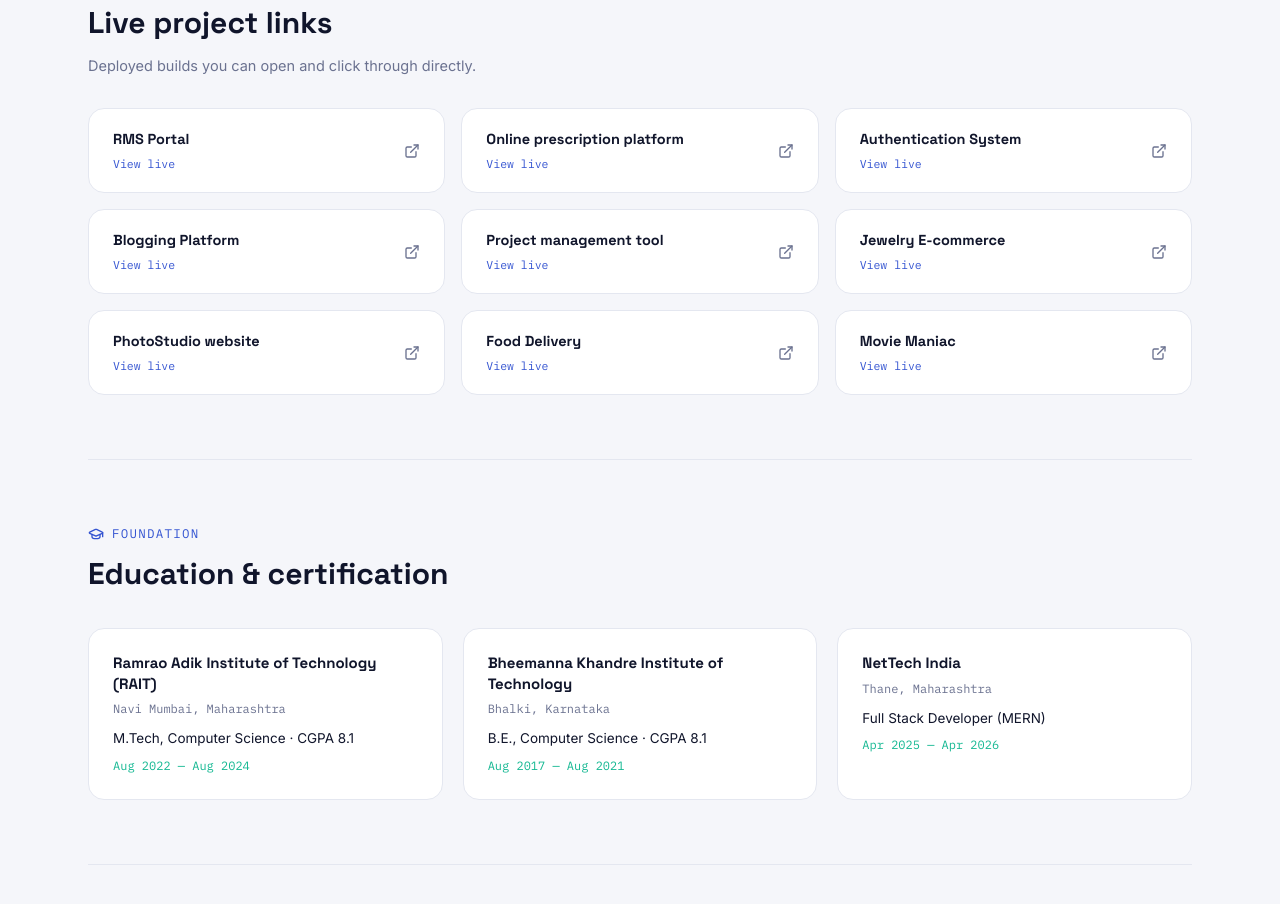
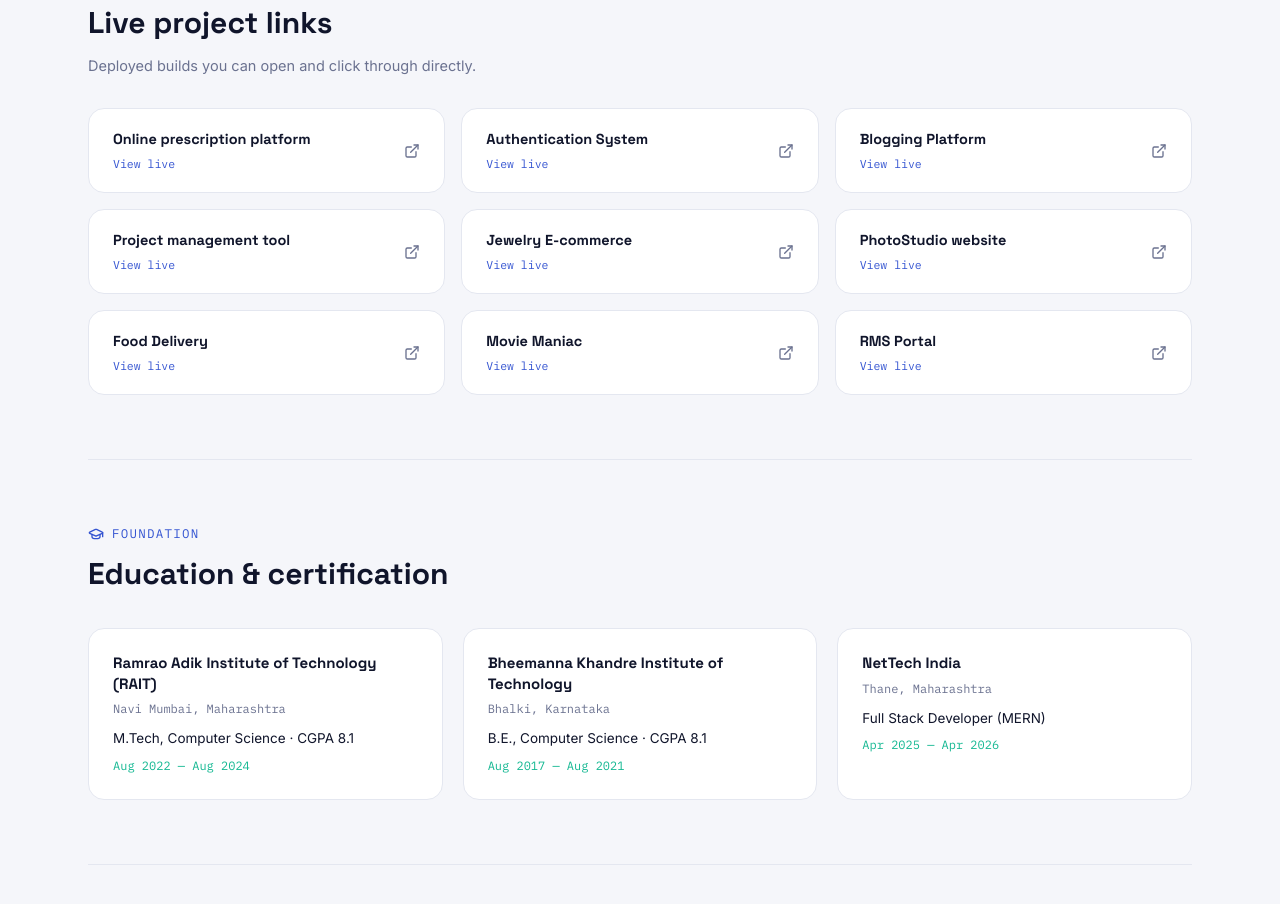
Before and after one commit to PriyaKKarkare/portfoilo_resume, a React (Vite) app in the folder client/: page / in a window 1280 px wide. Shown: the part 3640-4544 px from the top of the page. Built offline with nearby package versions, Linux system fonts and the light colour scheme; no server answers.

Commit message:
design the project format.

```diff
--- a/client/src/data/resumeData.js
+++ b/client/src/data/resumeData.js
@@ -84,7 +84,7 @@ export const PROJECTS = [
 ];
 
 export const PROJECT_LINKS = [
-  { name: "RMS Portal", url: "https://test-repository-black-seven.vercel.app/" },
+
   { name: "Online prescription platform", url: "https://doctor-consultation-system-dw3n.vercel.app/" },
   { name: "Authentication System", url: "https://authenticationsystem-seven.vercel.app/" },
   { name: "Blogging Platform", url: "https://blogging-platform-eight-eta.vercel.app/" },
@@ -93,6 +93,7 @@ export const PROJECT_LINKS = [
   { name: "PhotoStudio website", url: "https://curd-work-gold.vercel.app/" },
   { name: "Food Delivery", url: "https://fooddelivery-k2v0uzdkf-priyas-projects-46ef61df.vercel.app/" },
   { name: "Movie Maniac", url: "https://moviemaniac-919jjuctl-priyas-projects-46ef61df.vercel.app/" },
+  { name: "RMS Portal", url: "https://test-repository-black-seven.vercel.app/" },
 ];
 
 export const EDUCATION = [
```
